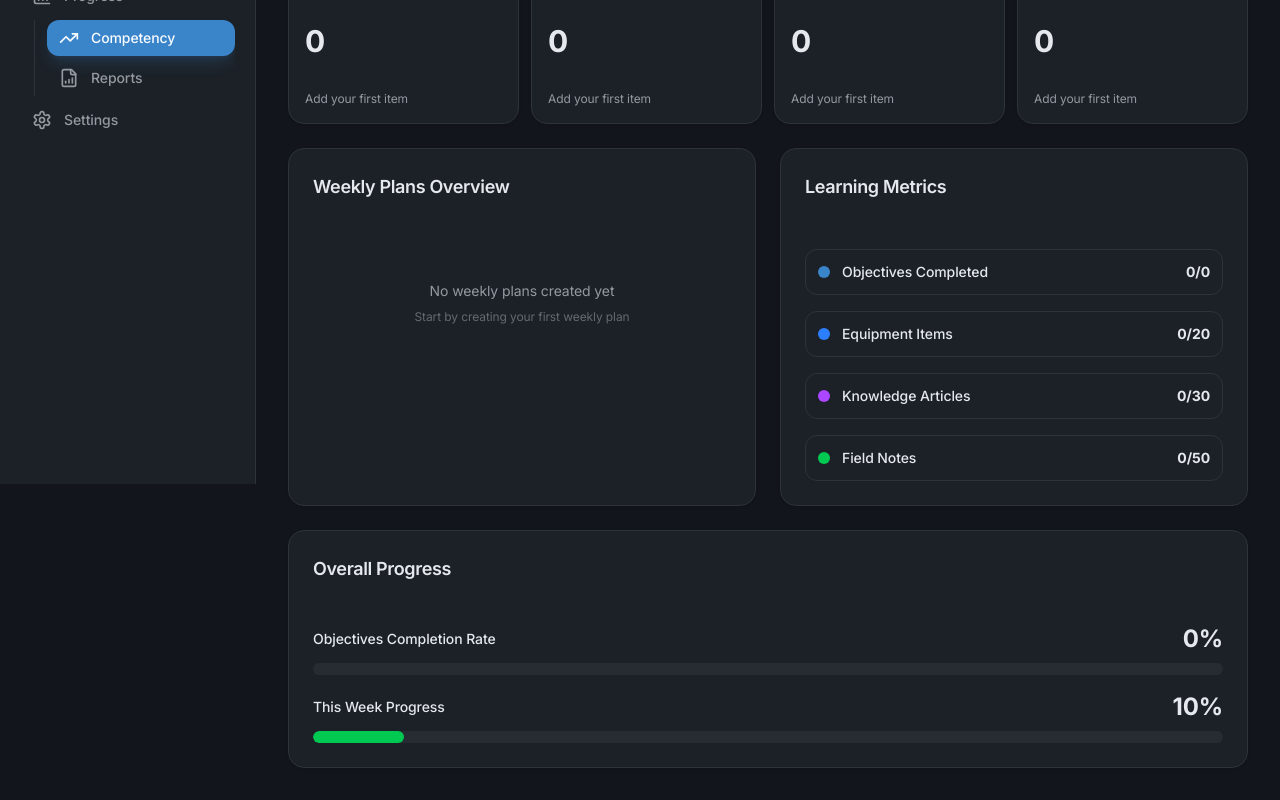
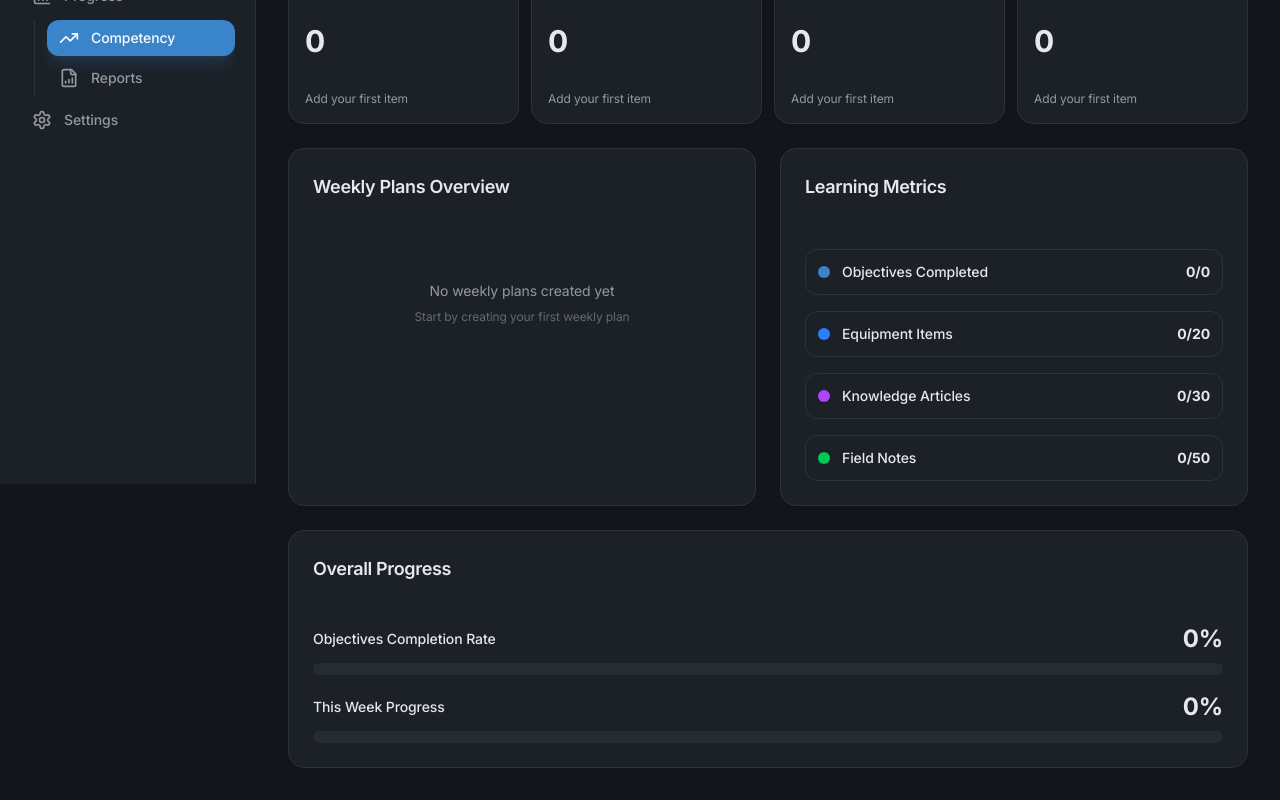
Before and after one commit to MUNAWAR0063/OJT-Companion, a Next.js app: page /analytics in a window 1280 px wide. Shown: the part 316-1116 px from the top of the page. Built offline with nearby package versions, Linux system fonts and the light colour scheme.

Commit message:
feat: enhance week progress calculation for analytics component

```diff
--- a/components/analytics/analytics-content-dynamic.tsx
+++ b/components/analytics/analytics-content-dynamic.tsx
@@ -40,7 +40,13 @@ export function AnalyticsContentDynamic() {
   ]
 
   const completionRate = stats.totalObjectives > 0 ? Math.round((stats.completedObjectives / stats.totalObjectives) * 100) : 0
-  const weekProgress = ((stats.completedObjectives + 1) % 10) * 10 // Demo calculation
+
+  // Calculate current week progress (most recent week only)
+  const currentWeek = weeklyPlans.length > 0 ? weeklyPlans[weeklyPlans.length - 1] : null
+  const weekProgress =
+    currentWeek && currentWeek.objectives.length > 0
+      ? Math.round((currentWeek.objectives.filter((o) => o.status === "completed").length / currentWeek.objectives.length) * 100)
+      : 0
 
   return (
     <div className="space-y-6 animate-fade-in">
```
